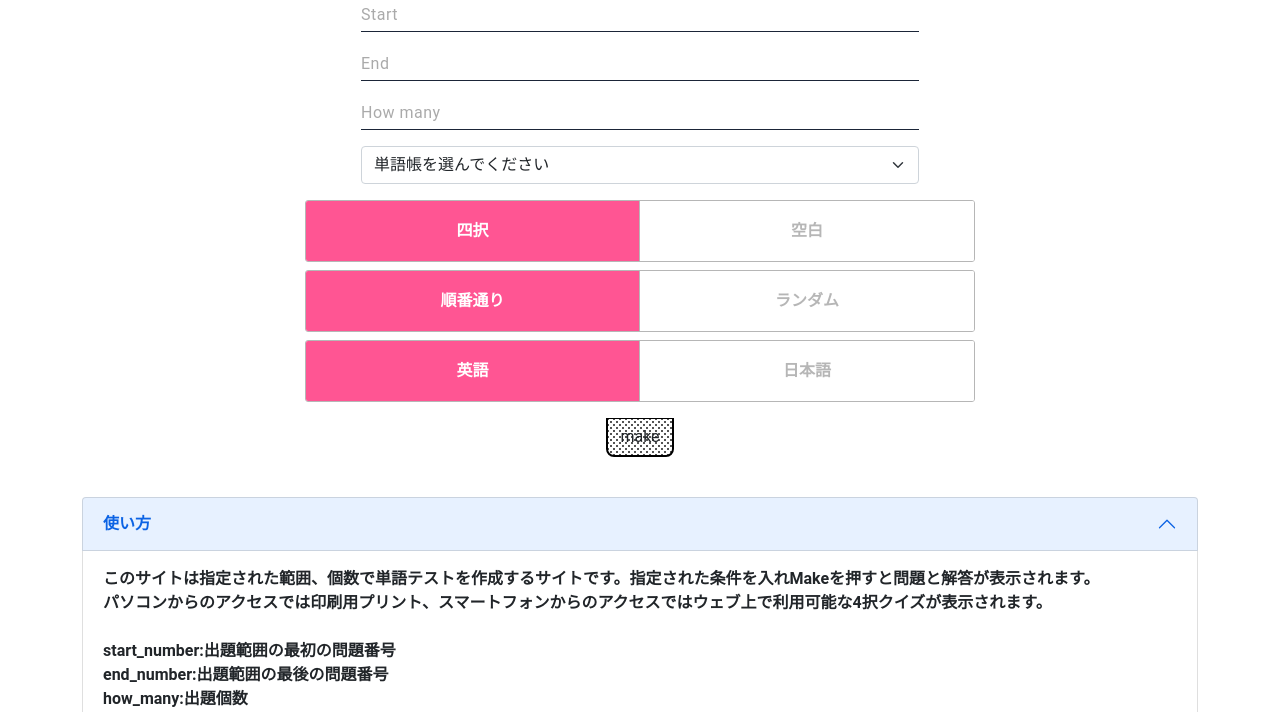
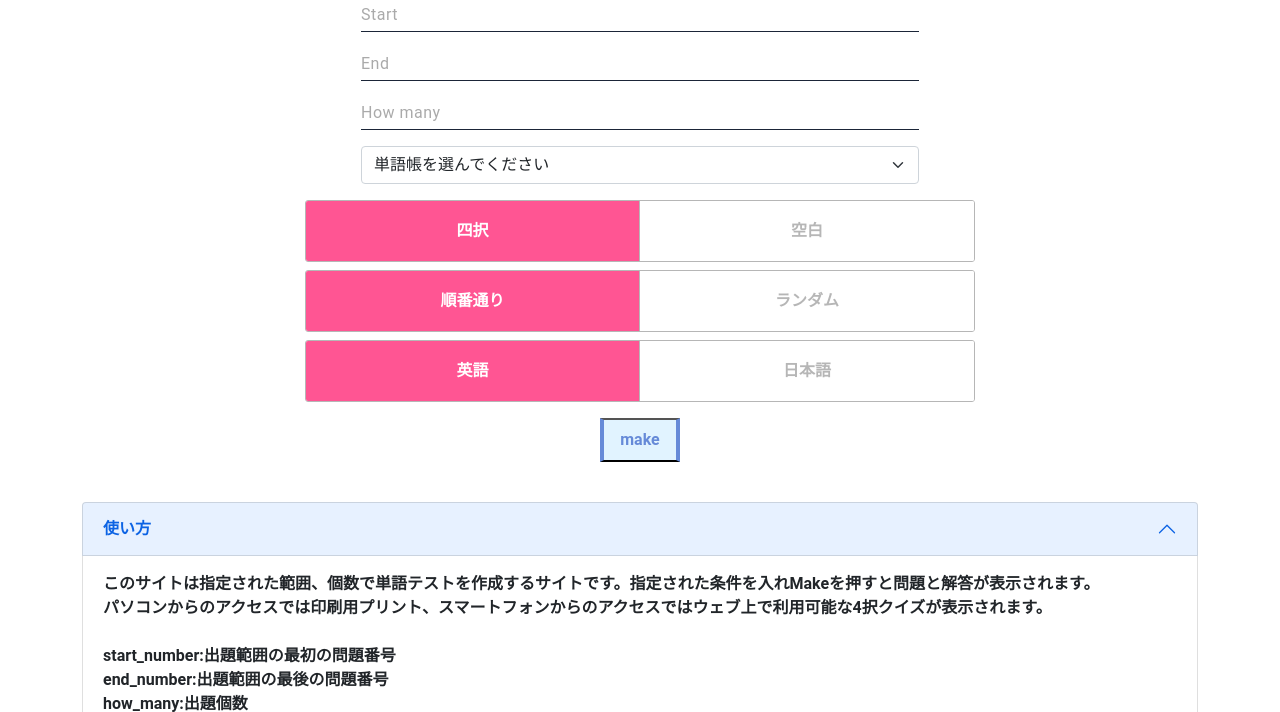
Before and after one commit to KaitoShinomiya/Tangotestmaker_sakura, a Flask app: page / in a window 1280 px wide. Shown: the part 63-775 px from the top of the page. Run offline with Flask 2, Linux system fonts and the light colour scheme; data that the repository does not hold is empty.

Commit message:
formは見た目の修正

```diff
--- a/static/css/start_page.css
+++ b/static/css/start_page.css
@@ -117,15 +117,20 @@ group + group {
 }
 
 
-.btn-border {
-  border: 2px solid #000;
-  border-top: 1px solid #000;
-  border-radius: 0 0 .5rem .5rem;
-  background-color: #fff;
-  background-image: -webkit-radial-gradient(#000 15%, transparent 20%),
-  -webkit-radial-gradient(#000 15%, transparent 20%);
-  background-image: radial-gradient(#000 15%, transparent 20%),
-  radial-gradient(#000 15%, transparent 20%);
-  background-position: 0 0, 3px 3px;
-  background-size: 6px 6px;
+.btn-flat-vertical-border {
+  position: relative;
+  display: inline-block;
+  font-weight: bold;
+  padding: 0.5em 1em;
+  text-decoration: none;
+  border-left: solid 4px #668ad8;
+  border-right: solid 4px #668ad8;
+  color: #668ad8;
+  background: #e1f3ff;
+  transition: .4s;
 }
+
+.btn-flat-vertical-border:hover {
+  background: #668ad8;
+  color: #FFF;
+}
--- a/templates/make_test.html
+++ b/templates/make_test.html
@@ -51,7 +51,7 @@
             <div><input type="radio" id="which_lang" name="which_lang" value=1><label><strong>日本語</strong></label></div>
         </group>
         <div class="mt-3 d-flex justify-content-center">
-            <input type="submit" class ="btn btn-border" value="make">
+            <input type="submit" class = "btn-flat-vertical-border" value="make">
         </div>
         <br>
     </form>
```
